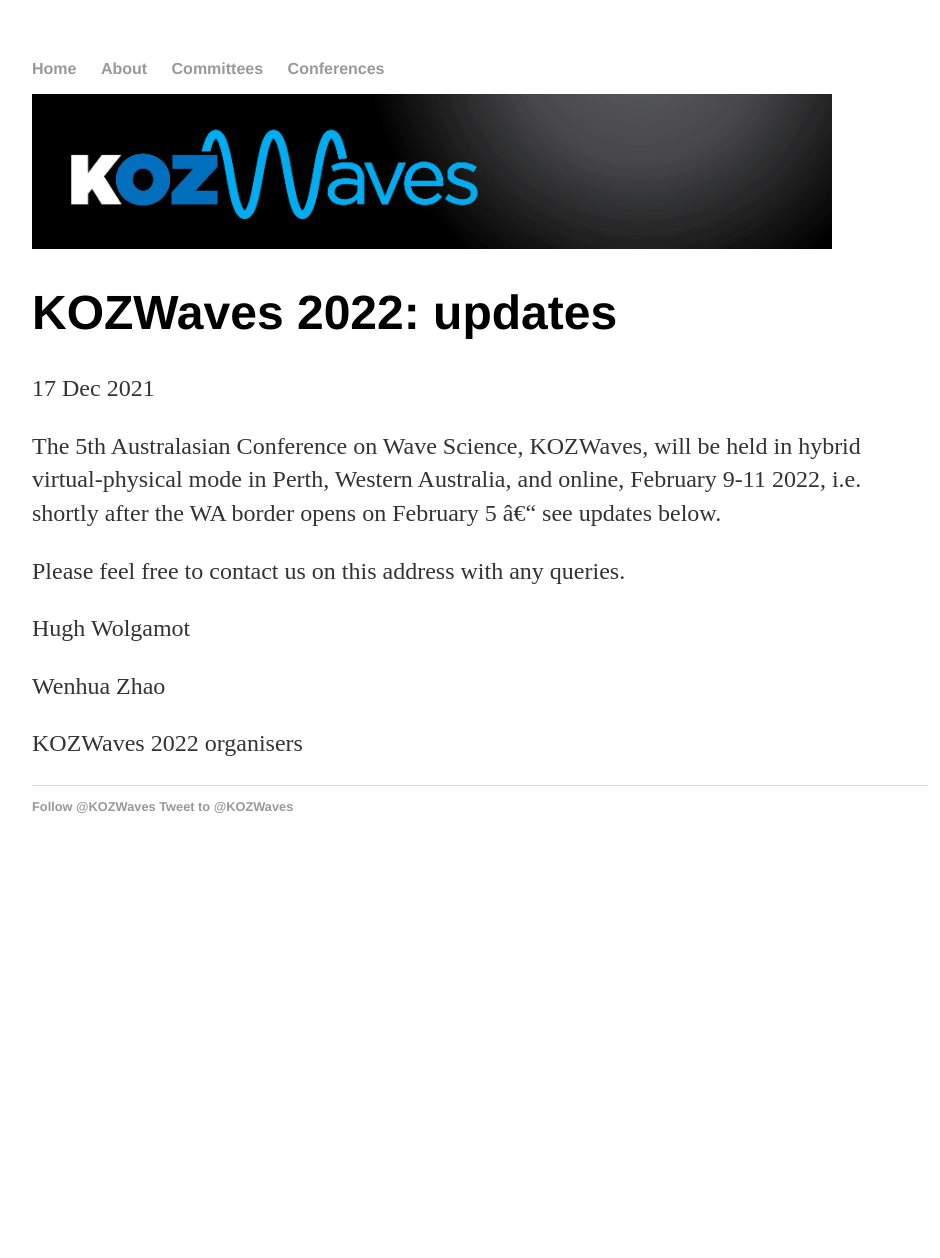
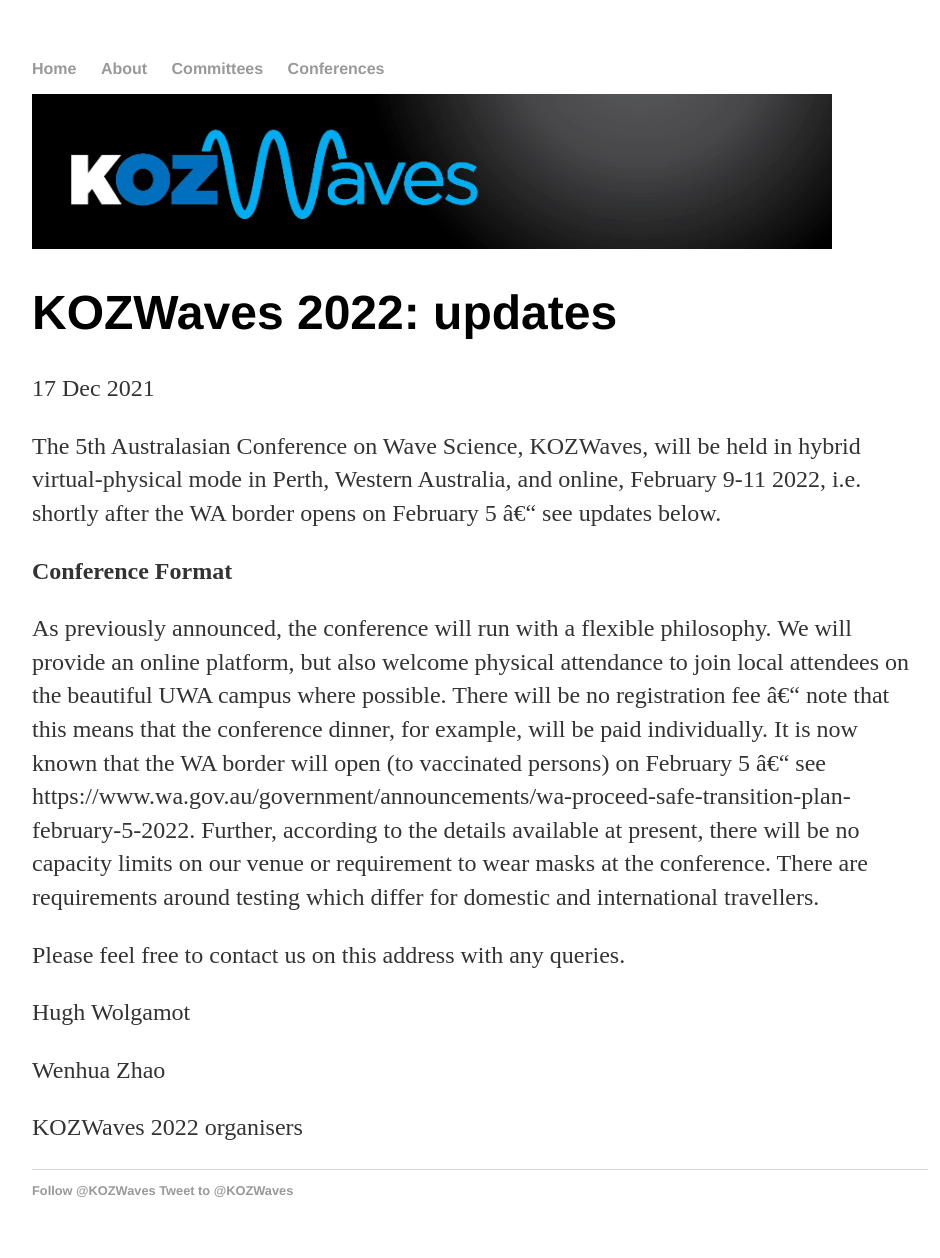
Before and after one commit to kozwaves/kozwaves.github.io, a Jekyll site: the page built from _posts/2021-12-17-kozwaves-2022.md, in a window 1280 px wide. Shown: the whole page, without its empty margins (160-1100 px from the left). Built offline with Jekyll 4.4.1, drawn with Linux system fonts in a browser that asks for light colours; comment, search, counter and statistics services are not loaded; before the commit the page ends 900 px from its top, so only the background shows below that.

Commit message:
Update 2021-12-17-kozwaves-2022.md

```diff
--- a/_posts/2021-12-17-kozwaves-2022.md
+++ b/_posts/2021-12-17-kozwaves-2022.md
@@ -8,7 +8,10 @@
 The 5th Australasian Conference on Wave Science, KOZWaves, will be held in hybrid virtual-physical mode in Perth, Western Australia, and online, February 9-11 2022, i.e. shortly after the WA border opens on February 5 – see updates below.
 </p>
 
-
+<p><b>Conference Format</b></p>
+<p>
+As previously announced, the conference will run with a flexible philosophy.  We will provide an online platform, but also welcome physical attendance to join local attendees on the beautiful UWA campus where possible.  There will be no registration fee – note that this means that the conference dinner, for example, will be paid individually.  It is now known that the WA border will open (to vaccinated persons) on February 5 – see https://www.wa.gov.au/government/announcements/wa-proceed-safe-transition-plan-february-5-2022.  Further, according to the details available at present, there will be no capacity limits on our venue or requirement to wear masks at the conference.  There are requirements around testing which differ for domestic and international travellers.
+</p>
 
 
 <p>Please feel free to contact us on this address with any queries.
```
